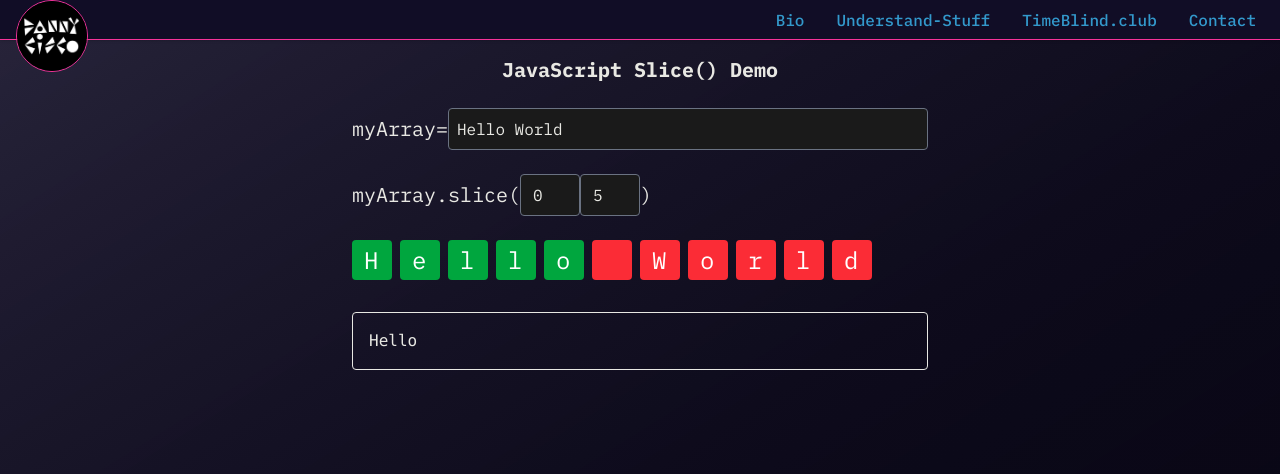
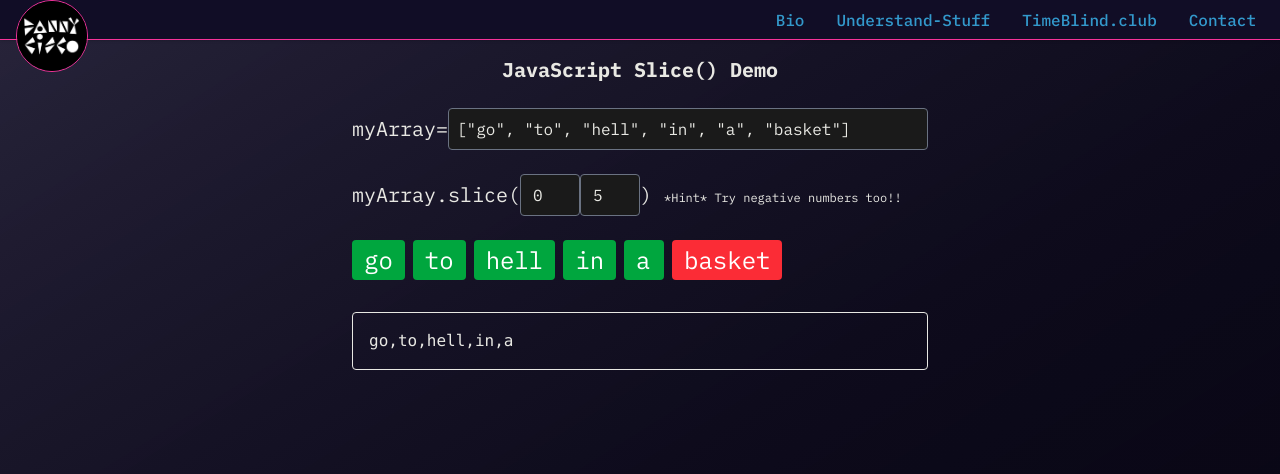
Before and after one commit to Danny-Cisco/danny-cisco, a SvelteKit app: page /understand-stuff/js-slice in a window 1280 px wide. Shown: the top 474 px of the page. Built offline with nearby package versions, Linux system fonts and the light colour scheme.

Commit message:
array now works with strings

```diff
--- a/src/routes/understand-stuff/js-slice/+page.svelte
+++ b/src/routes/understand-stuff/js-slice/+page.svelte
@@ -2,7 +2,7 @@
 	import { onMount } from 'svelte';
 	import { writable } from 'svelte/store';
 
-	let inputArray = writable('Hello World');
+	let inputArray = writable(`["go", "to", "hell", "in", "a", "basket"]`);
 	let startIndex = writable(0);
 	let endIndex = writable(5);
 	let slicedArray = writable([]);
@@ -12,18 +12,18 @@
 	function updateSlice(startIndex, endIndex) {
 		try {
 			let parsedInput;
-
+			let isString = false;
 			// Attempt to parse JSON input
 			try {
 				parsedInput = JSON.parse($inputArray);
 			} catch {
+				isString = true;
 				parsedInput = $inputArray; // Treat as a string if parsing fails
 			}
 
 			// Ensure input is valid for slicing
 			if (Array.isArray(parsedInput) || typeof parsedInput === 'string') {
 				originalArray.set(parsedInput); // Store full input
-				console.log('🚀 ~ updateSlice ~ originalArray:', $originalArray);
 
 				// Handle negative indices correctly
 				let adjustedStart = startIndex < 0 ? parsedInput.length + startIndex : startIndex;
@@ -33,11 +33,20 @@
 				let result = parsedInput.slice(adjustedStart, adjustedEnd);
 				slicedArray.set(result);
 
-				// Generate array that checks if each item at a position is kept
-				let comparison = parsedInput.split('').map((item, index) => ({
-					char: item,
-					kept: index >= adjustedStart && index < adjustedEnd // Check if within slice bounds
-				}));
+				let comparison;
+				if (isString) {
+					// Generate array that checks if each item at a position is kept
+					comparison = parsedInput.split('').map((item, index) => ({
+						char: item,
+						kept: index >= adjustedStart && index < adjustedEnd // Check if within slice bounds
+					}));
+				} else {
+					// ADD THE SAME CODE HERE FOR REGULAR ARRAYS
+					comparison = parsedInput.map((item, index) => ({
+						char: item,
+						kept: index >= adjustedStart && index < adjustedEnd // Check if within slice bounds
+					}));
+				}
 
 				coloredElements.set(comparison);
 			} else {
@@ -71,14 +80,14 @@
 		<input type="number" bind:value={$startIndex} class="w-15 border" />
 
 		<input type="number" bind:value={$endIndex} class="w-15 border" />
-		<p>)</p>
+		<p>) <span class="text-xs">*Hint* Try negative numbers too!!</span></p>
 	</div>
 
 	<div class="mb-4">
 		<div class="mt-2 flex flex-wrap gap-2 text-2xl">
 			{#each $coloredElements as item}
 				<span
-					class="w-10 rounded px-3 py-1 text-white"
+					class="min-w-10 rounded px-3 py-1 text-white"
 					class:bg-green-600={item.kept}
 					class:bg-red-500={!item.kept}
 				>
```
